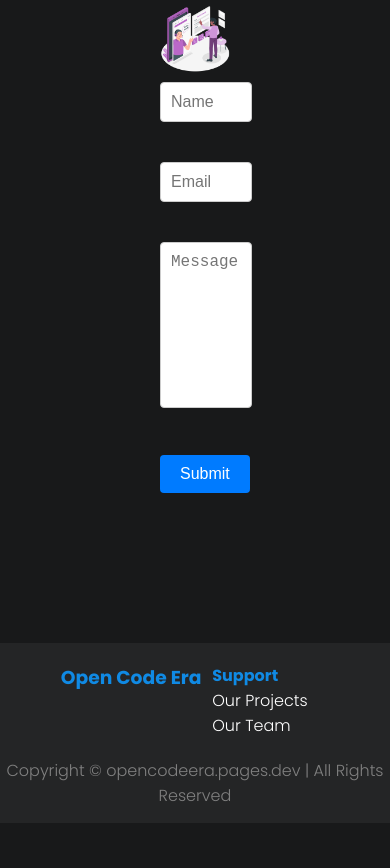
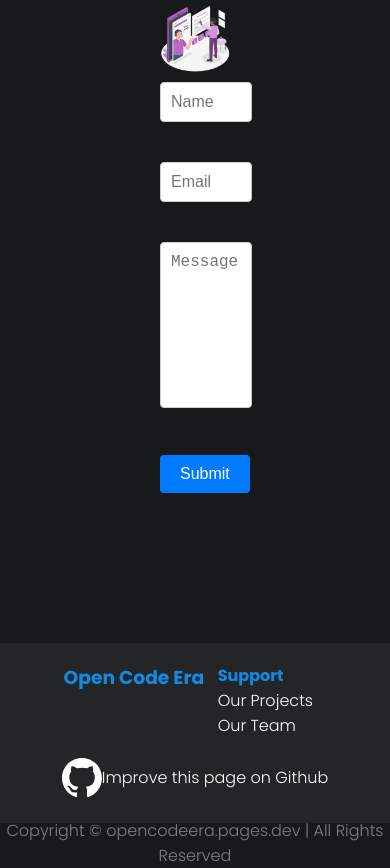
Before and after one commit to OpenCodeEra/OpenCodeEra, a plain HTML site: page index.html in a window 390 px wide. Shown: the part 2355-3223 px from the top of the page. Before the commit the page ends 3178 px from the top, so only its background shows below. Drawn offline with nearby package versions, Linux system fonts and the light colour scheme.

Commit message:
Added 'Improve this page on GitHub' button (#19)
* Added 'Improve this page on GitHub' button

Co-authored-by: Adarsh Rawat <adarshbunny293@gmail.com>

```diff
--- a/css/style.css
+++ b/css/style.css
@@ -259,6 +259,13 @@ form button[type="submit"]:hover {
   form {
       padding: 0 10px;
   }
+
+  .footer {
+    flex-wrap: wrap;
+  }
+  .footer-fourth{
+    padding-top: 20px;
+  }
 }
 
 footer {
@@ -279,3 +286,18 @@ footer .footer-rights{
   color: grey;
 
 }
+
+.footer-fourth{
+  display: flex;
+}
+.footer-fourth a{
+  display: flex;
+  align-items: center;
+}
+.footer-fourth a:hover img{
+  opacity: 0.5;
+}
+
+.footer-fourth a img {
+  width: 40px;
+}
--- a/index.html
+++ b/index.html
@@ -131,8 +131,11 @@
             <div class="footer-third">
 
             </div>
-            <div class="footer-fouth">
-
+            <div class="footer-fourth">
+                <a href="https://github.com/OpenCodeEra/OpenCodeEra">
+                    <img src="images/logo/github-logo.svg" alt="github-logo">
+                    Improve this page on Github
+                </a>
             </div>
         </div>
         <div class="footer-rights">
```
Also changed, not shown: images/logo/github-logo.svg (added).
